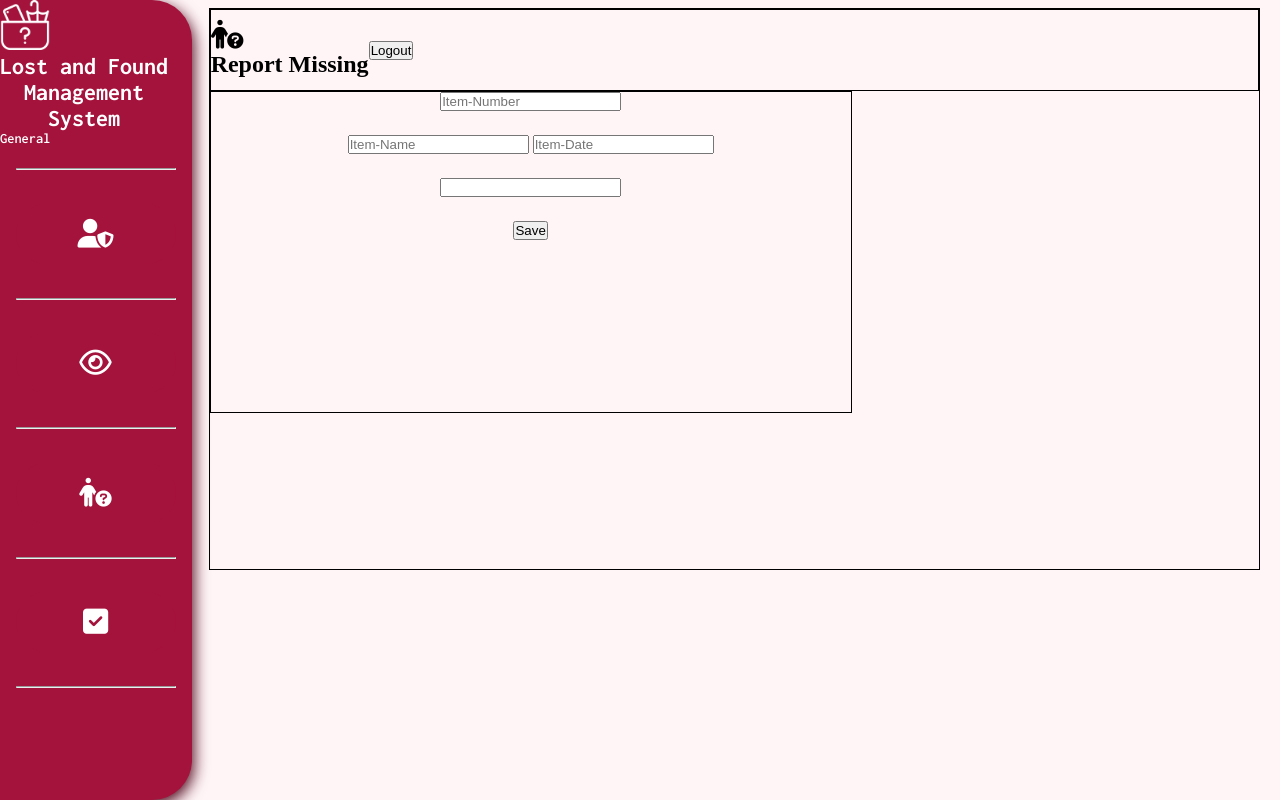
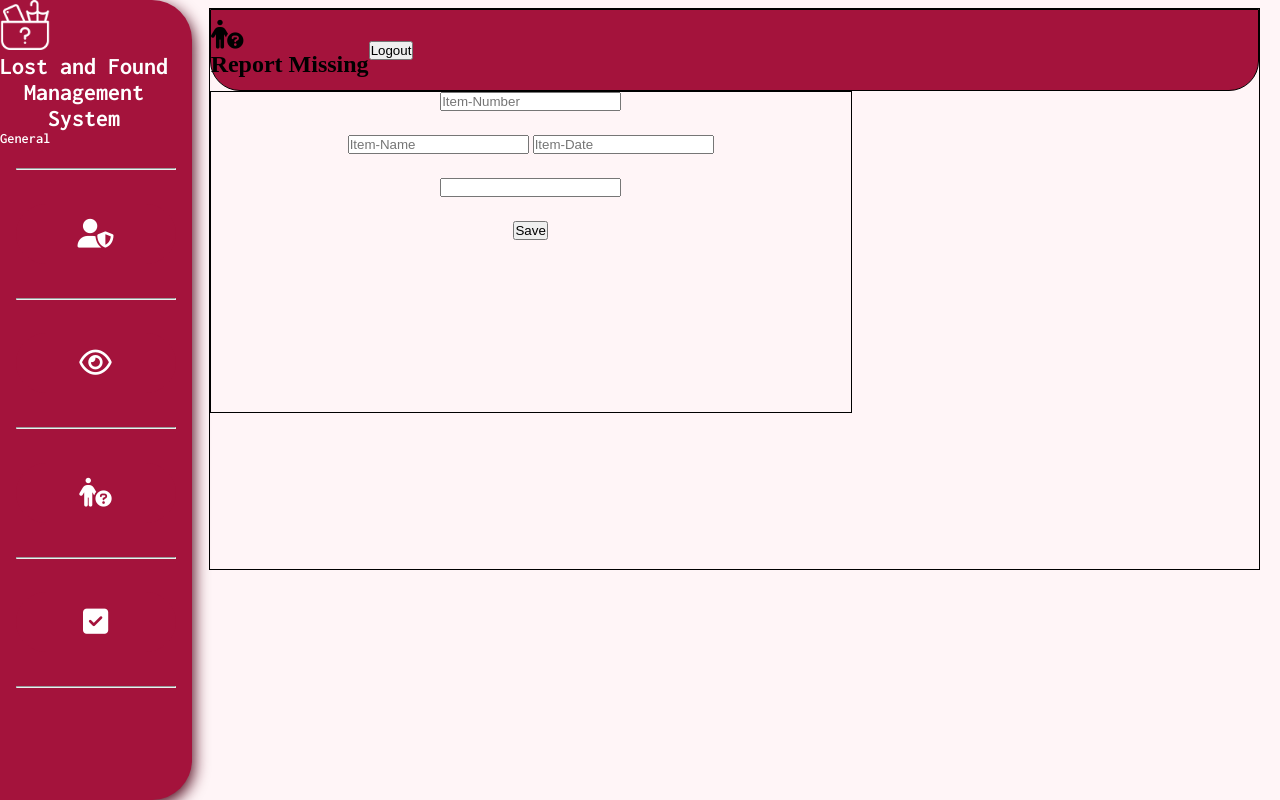
Before and after one commit to MarkRyuo/Lost-And-Found-Management-System, a PHP site: page /ReportMissing/ReportMissing.html in a window 1280 px wide. Run offline with PHP 8.4, Linux system fonts and the light colour scheme.

Commit message:
update here

```diff
--- a/ReportMissing/Reportmissing.css
+++ b/ReportMissing/Reportmissing.css
@@ -37,6 +37,10 @@ body {
 .nav-Report {
   border: 1px solid black;
 
+  background-color: var(--bg-color-Aside);
+  border-bottom-left-radius: 30px;
+  border-bottom-right-radius: 30px;
+
   display: flex;
   align-items: center;
 
```
